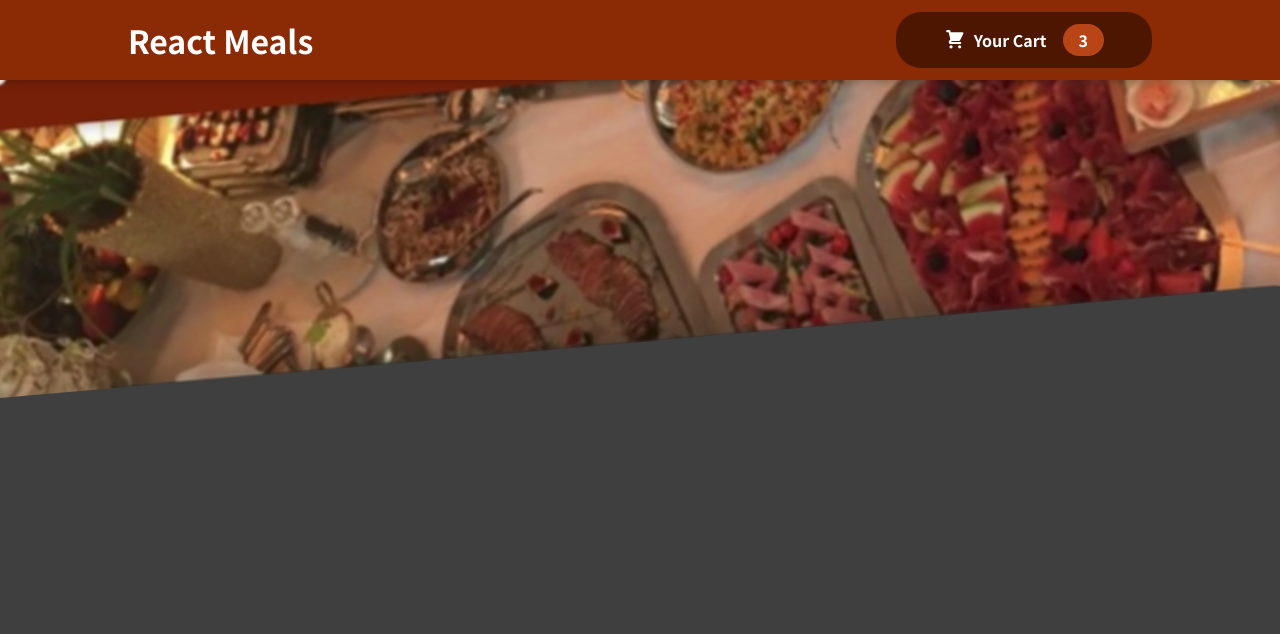
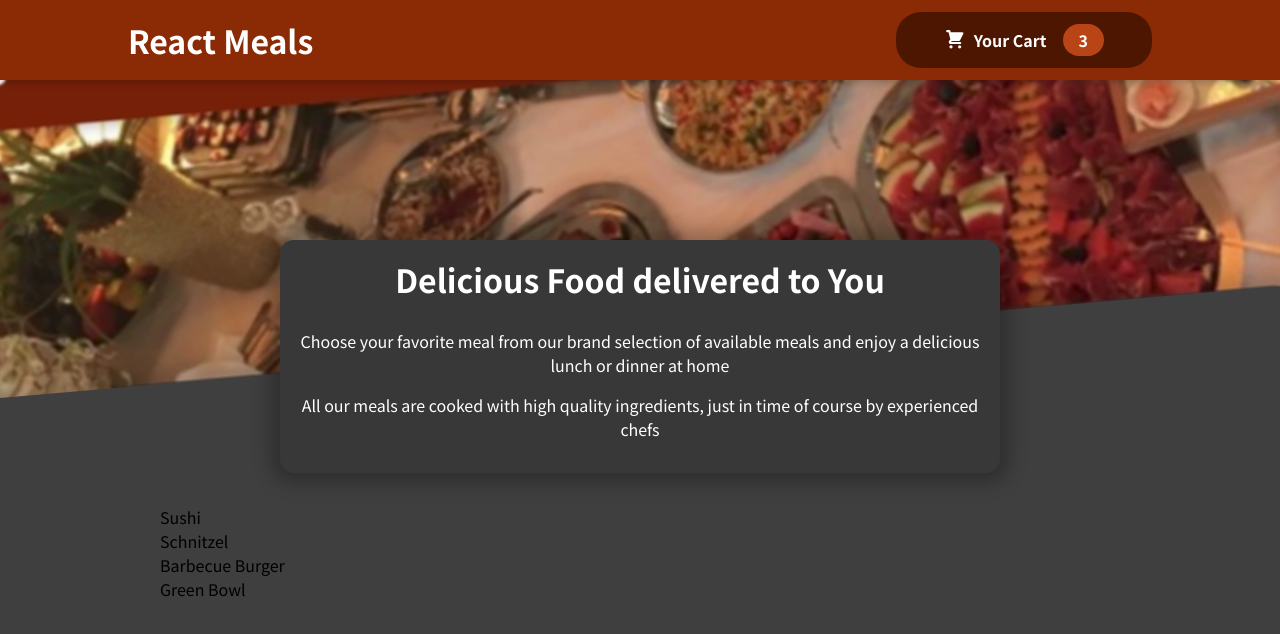
Before and after one commit to Mulukuntla/ReactEcommerceWebsite, a React (Create React App) app: page / in a window 1280 px wide. Shown: the top 634 px of the page. Built offline with nearby package versions, Linux system fonts and the light colour scheme.

Commit message:
added Meals Summary

```diff
--- a/src/App.js
+++ b/src/App.js
@@ -1,8 +1,12 @@
 import Header from "./components/Layout/Header"
+import Meals from "./components/Meals/Meals";
 function App() {
   return (
     <div>
       <Header></Header>
+      <main>
+        <Meals></Meals>
+      </main>
 
     </div>
   );
--- /dev/null
+++ b/src/components/Meals/AvailableMeals.js
@@ -0,0 +1,41 @@
+import classes from "./AvailableMeals.module.css"
+const DUMMY_MEALS = [
+    {
+      id: 'm1',
+      name: 'Sushi',
+      description: 'Finest fish and veggies',
+      price: 22.99,
+    },
+    {
+      id: 'm2',
+      name: 'Schnitzel',
+      description: 'A german specialty!',
+      price: 16.5,
+    },
+    {
+      id: 'm3',
+      name: 'Barbecue Burger',
+      description: 'American, raw, meaty',
+      price: 12.99,
+    },
+    {
+      id: 'm4',
+      name: 'Green Bowl',
+      description: 'Healthy...and green...',
+      price: 18.99,
+    },
+  ];
+const AvailableMeals=()=>{
+    const mealsList=DUMMY_MEALS.map((meal)=>{
+        return (<li>{meal.name}</li>)
+    })
+    return (
+        <section className={classes.meals}>
+            <ul>
+                {mealsList}
+            </ul>
+
+        </section>
+    )
+}
+export default AvailableMeals
--- /dev/null
+++ b/src/components/Meals/AvailableMeals.module.css
@@ -0,0 +1,24 @@
+.meals {
+    max-width: 60rem;
+    width: 90%;
+    margin: 2rem auto;
+    animation: meals-appear 1s ease-out forwards;
+  }
+
+  .meals ul {
+    list-style: none;
+    margin: 0;
+    padding: 0;
+  }
+
+  @keyframes meals-appear {
+    from {
+      opacity: 0;
+      transform: translateY(3rem);
+    }
+
+    to {
+      opacity: 1;
+      transform: translateY(0);
+    }
+  }
--- /dev/null
+++ b/src/components/Meals/Meals.js
@@ -0,0 +1,14 @@
+import React from "react"
+import MealsSummary from "./MealsSummary"
+import AvailableMeals from "./AvailableMeals"
+const Meals=()=>{
+    return(
+        <React.Fragment>
+            <MealsSummary></MealsSummary>
+            <AvailableMeals></AvailableMeals>
+        </React.Fragment>
+
+    )
+}
+
+export default Meals
--- /dev/null
+++ b/src/components/Meals/MealsSummary.js
@@ -0,0 +1,19 @@
+import classes from "./MealsSummary.module.css"
+const MealsSummary=()=>{
+    return (
+        <section className={classes.summary}>
+            <h2>Delicious Food delivered to You</h2>
+            <p>
+                Choose your favorite meal from our brand selection of available meals
+                and enjoy a delicious lunch or dinner at home
+            </p>
+            <p>
+                All our meals are cooked with high quality ingredients, just in time
+                of course by experienced chefs
+
+            </p>
+        </section>
+    )
+
+}
+export default MealsSummary
--- /dev/null
+++ b/src/components/Meals/MealsSummary.module.css
@@ -0,0 +1,18 @@
+.summary {
+    text-align: center;
+    max-width: 45rem;
+    width: 90%;
+    margin: auto;
+    margin-top: -10rem;
+    position: relative;
+    background-color: #383838;
+    color: white;
+    border-radius: 14px;
+    padding: 1rem;
+    box-shadow: 0 1px 18px 10px rgba(0, 0, 0, 0.25);
+  }
+
+  .summary h2 {
+    font-size: 2rem;
+    margin-top: 0;
+  }
```
